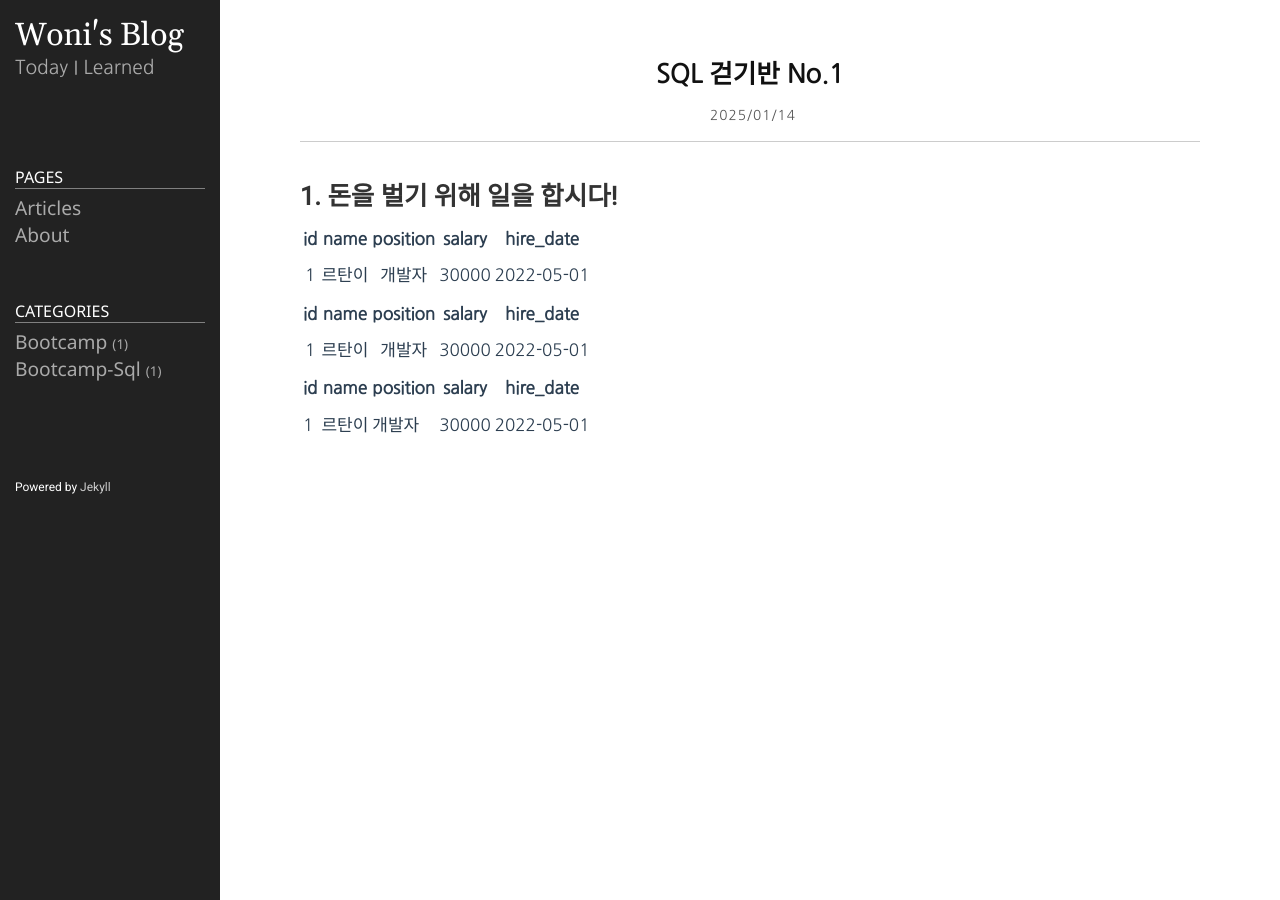
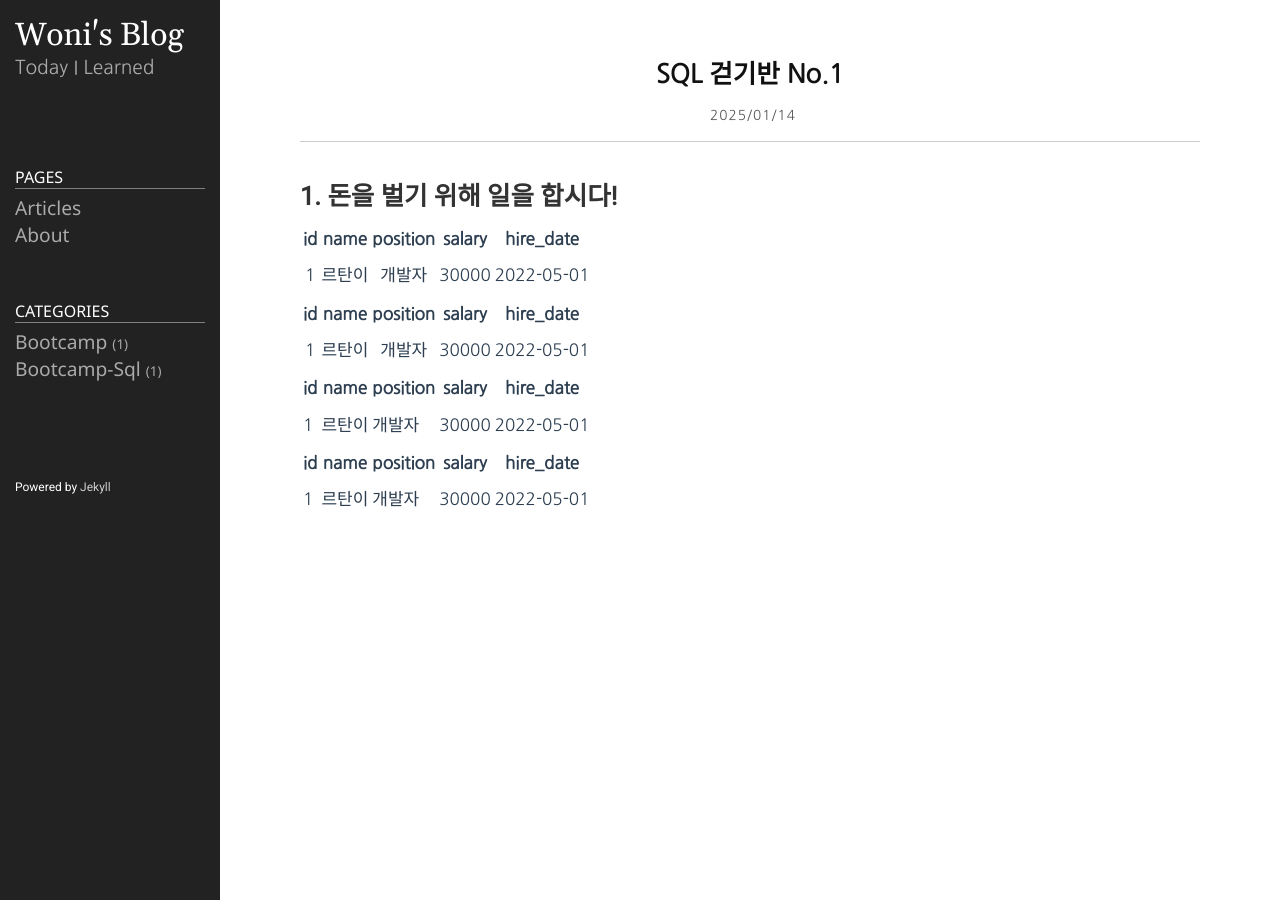
Before and after one commit to s-woni/s-woni.github.io, a Jekyll site: the page built from _posts/2025-01-13-walk1.md, in a window 1280 px wide. Built offline with Jekyll 4.4.1, drawn with Linux system fonts in a browser that asks for light colours.

Commit message:
Update 2025-01-13-walk1.md

```diff
--- a/_posts/2025-01-13-walk1.md
+++ b/_posts/2025-01-13-walk1.md
@@ -20,3 +20,7 @@ category: bootcamp-sql
 | id | name | position | salary | hire_date |
 |----|------|----------|--------|-----------|
 | 1 | 르탄이 | 개발자 | 30000 | 2022-05-01 |
+
+| id  | name  | position | salary | hire_date  |
+|-----|-------|----------|--------|------------|
+| 1   | 르탄이 | 개발자   | 30000  | 2022-05-01 |
```
